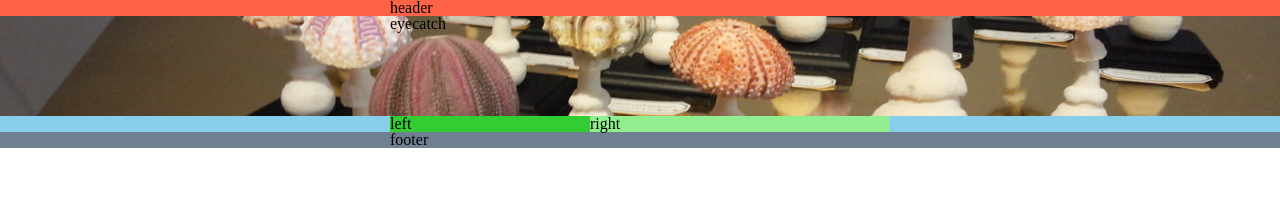
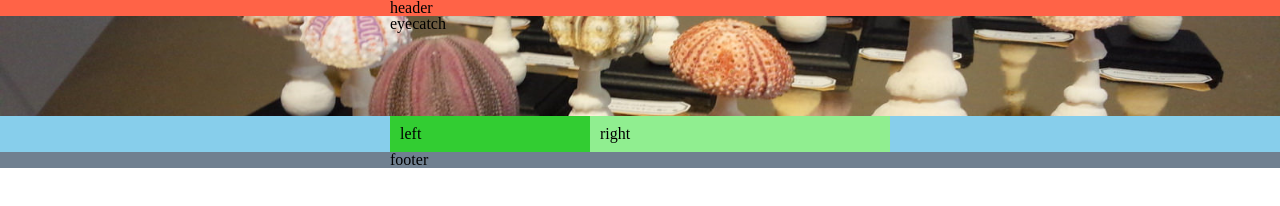
Before and after one commit to oratake/dotinstall_css_layout, a plain HTML site: page index.html in a window 1280 px wide. Drawn offline with Linux system fonts and the light colour scheme.

Commit message:
[update] html/css #08 カラムの余白まで

```diff
--- a/index.html
+++ b/index.html
@@ -26,7 +26,6 @@
 				right
 			</div>
 		</div>
-		<div style="clear: both;"></div>
 	</main>
 	<footer>
 		<div class="container">
--- a/styles.css
+++ b/styles.css
@@ -21,6 +21,11 @@ main {
   background-color: skyblue;
 }
 
+#left, #right {
+  padding: 10px;
+  box-sizing: border-box;
+}
+
 #left {
   background: limegreen;
   float: left;
@@ -29,8 +34,14 @@ main {
 
 #right {
   background: lightgreen;
-  float: left;
+  float: right;
   width: 300px;
+}
+
+.container::after {
+  content: '';
+  display: block;
+  clear: both;
 }
 
 footer {
```
